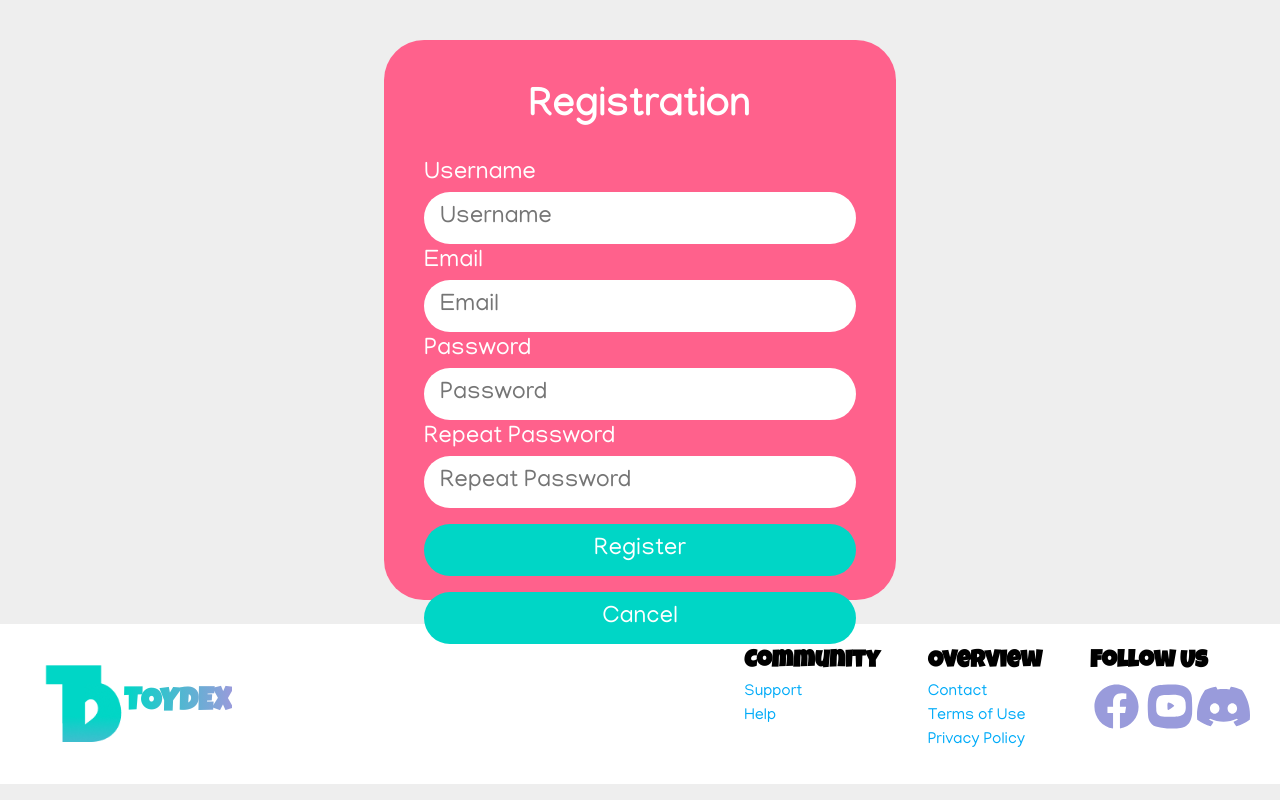
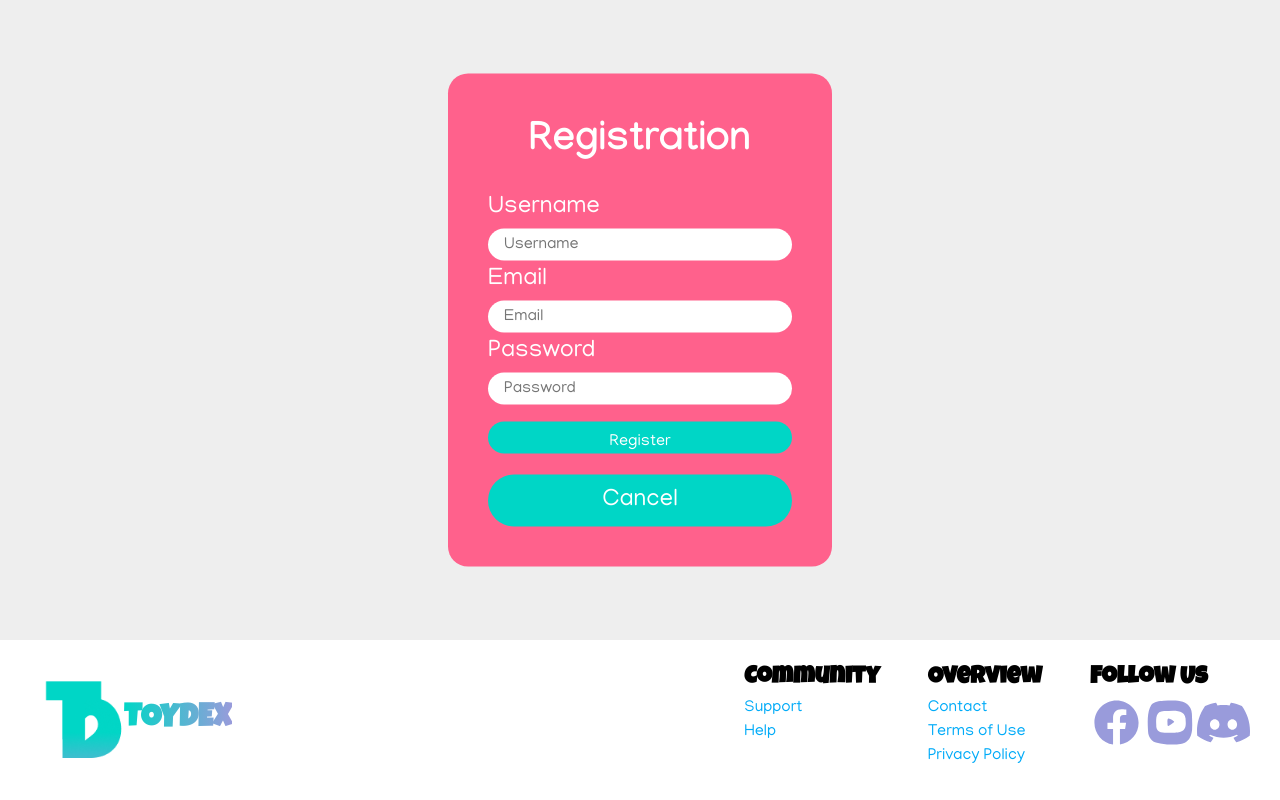
Before and after one commit to anderrated/ToyDex, a PHP site: page /registration.php in a window 1280 px wide. Shown: the part 112-912 px from the top of the page. Run offline with PHP 8.4, Linux system fonts and the light colour scheme.

Commit message:
registration styling modified

```diff
--- a/registration.php
+++ b/registration.php
@@ -40,11 +40,6 @@ include 'DBConnector.php';
                 </div>
 
                 <div class="form-group">
-                    <label for="repeat-password">Repeat Password</label>
-                    <input type="repeat-password" id="repeat-password" name="password" placeholder="Repeat Password" required>
-                </div>
-
-                <div class="form-group">
                     <input type="submit" value="Register" name="submit">
                     <button type="cancel" onclick="window.location.href='registration.php'">Cancel</button>
                 </div>
--- a/styles.css
+++ b/styles.css
@@ -272,40 +272,24 @@ header {
 }
 
 /* registration */
-.register .register-user-container {
-  display: flex;
-  background-color: var(--light-grey);
-  height: 78vh;
-  flex-direction: row;
-}
-
-.register-user-container .register-user {
-  background-color: var(--pink);
-  margin-top: 1rem;
-  height: 70vh;
-  width: 40vw;
-  border-radius: 40px;
-  position: sticky;
-  top: 9rem;
-  left: 70rem
-  font-family: Manjari, sans-serif;
-  color: white;
-  padding: 2.5rem;
-}
-
 .register-user-container {
   display: flex;
   justify-content: center;
   align-items: center;
   height: 80vh;
   background-color: var(--light-grey);
+  position: relative;
 }
 
-.register-user {
+.register-user-container .register-user {
+  position: absolute;
+  transform: translate(-50%, -50%);
+  top: 50%;
+  left: 50%;
   background-color: var(--pink);
   border-radius: 20px;
   padding: 2.5rem;
-  width: 40px;
+  width: 30%;
   color: white;
   font-family: Manjari, sans-serif;
 }
@@ -317,10 +301,12 @@ header {
 }
 
 .register-user form .form-group input {
+  border-radius: 50px;
   width: 100%;
-  border-radius: 50px;
+  height: 2rem;
   padding: 0.5rem 1rem;
   border: none;
+  font-size: 1rem;
 }
 
 .register-user form .form-group input[type="submit"],.register-user form .form-group button {
```
